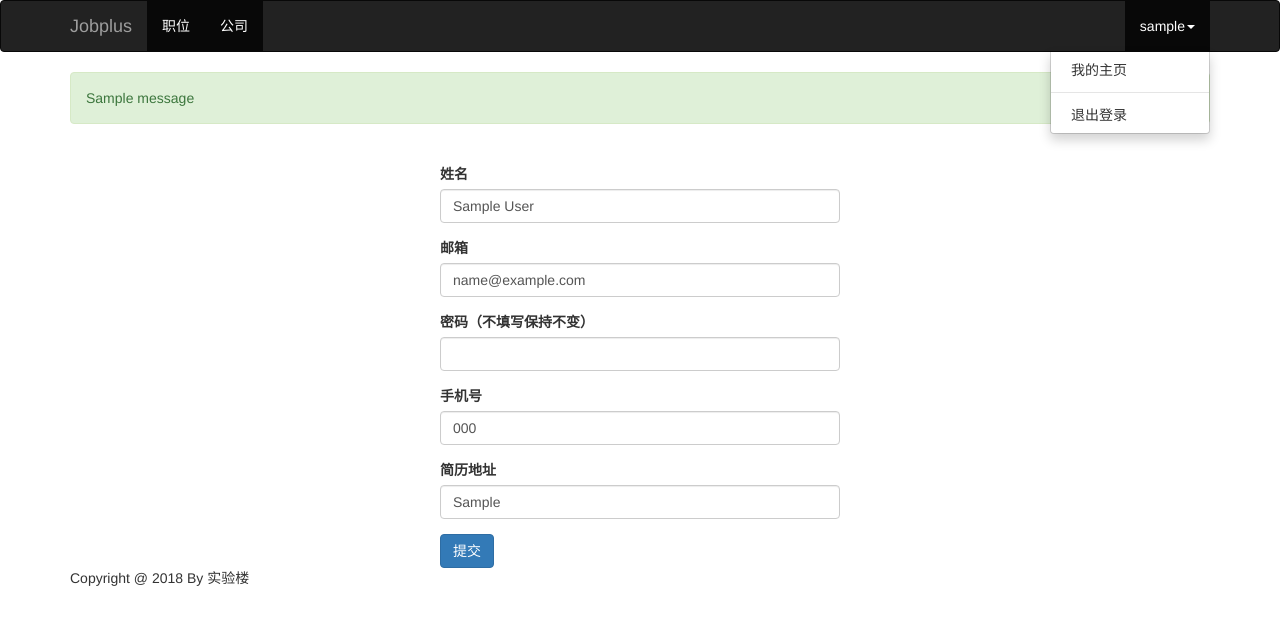
After one commit to LouPlus/jobplus7-15, a Flask app: page /user/profile in a window 1280 px wide, after a click that opens the changed part. The commit adds this page. Shown: the top 625 px of the page. Run offline with Flask 2, Linux system fonts and the light colour scheme; a user stored in the database is signed in; tables that the repository leaves empty hold one stand-in row (values such as "Sample post"); one stand-in notice (Sample message) is shown; parts of the project's set-up code (start-up, migrations or seed data) failed here and were passed over; some libraries are stand-ins or nearby versions.

Commit message:
this closes #21 and closes #22 and closes #23 (#45)
* edit login file

* edit forms.py

* fix 38(2)

* fix some error

* fix some error

* company.profile

* fix base.html and logout

* add chinese

* edit templates/base.html

* edit login file

* company.profile

```diff
--- a/jobplus/forms.py
+++ b/jobplus/forms.py
@@ -6,6 +6,8 @@ from wtforms import StringField,PasswordField,SubmitField, BooleanField, Validat
 from wtforms.validators import Required,Length,EqualTo,Email,URL
 from jobplus.models import db,User,Company
 
+
+#注册表单
 class RegisterForm(FlaskForm):
     name = StringField('用户名',validators=[Required(),Length(3,24)])
     email = StringField('邮件',validators=[Required(),Email()])
@@ -30,6 +32,89 @@ class RegisterForm(FlaskForm):
         db.session.add(user)
         db.session.commit()
         return user
+
+#登录表单
+class LoginForm(FlaskForm):
+    email = StringField('邮件', validators=[Required(), Email()])
+    password = PasswordField('密码', validators=[Required(), Length(6, 24)])
+    remember_me = BooleanField('记住我')
+    submit = SubmitField('提交')
+
+    def validate_email(self,field):
+        if field.data and not User.query.filter_by(email=field.data).first():
+            raise ValidationError('该邮箱未注册')
+
+    def validate_password(self,field):
+        user = User.query.filter_by(email=self.email.data).first()
+        if user and not user.check_password(field.data):
+            raise ValidationError('密码错误')
+
+
+#求职者，个人信息表
+class UserProfileForm(FlaskForm):
+    real_name = StringField('姓名')
+    email = StringField('邮箱',validators=[Required(), Email()])
+    password = PasswordField('密码（不填写保持不变）')
+    phone = StringField('手机号')
+   # work_years = IntegerField('工作年限')
+    resume = StringField('简历地址')
+    submit = SubmitField('提交')
+
+    def validate_phone(self,field): #电话验证器
+        phone = field.data
+        if phone[:2] not in ('13','15','18') and len(phone) !=11 :
+            raise ValidationError('请输入有效的手机号')
+
+    #要查看User对象的属性
+    def updata_profile(self,user): #传入User对象，将相应数据写入，传入数据库
+        user.real_name = self.real_name.data
+        user.email = self.email.data
+        if self.password.data :
+            user.password = self.password.data
+        user.phone = self.phone.data
+       # user.work_years = self.work_years.data
+        user.resume = self.resume.data
+        db.session.add(user)
+        db.session.commit()
+
+
+
+class CompanyProfileForm(FlaskForm):
+    name = StringField('企业名称')
+    email = StringField('邮件',validators=[Required(),Email()])
+    password = PasswordField('密码（不填写保持不变）')
+    slug = StringField('Slug',validators=[Required(),Length(3,24)])
+    location = StringField('地址',validators=[Length(0,64)])
+    contact = StringField('公司电话')
+    site = StringField('公司网站',validators=[Length(0,64)])
+    logo = StringField('Logo')
+    description = StringField('一句话描述',validators=[Length(0,100)])
+    about = TextAreaField('公司详情',validators=[Length(0,1024)])
+    submit = SubmitField('提交')
+
+    def validate_contact(self,field):
+        contact = field.data
+        if contact[:2] not in ('13','15','18') and len(contact) !=11:
+            raise ValidationError('请输入有效的手机号')
+
+    def updated_profile(self,user):
+        user.name = self.name.data
+        user.email = self.email.data
+        if self.password.data:
+            user.password = self.password.data
+
+        if user.company:
+            company_detail = user.company
+        else :
+            company_detail = Company()
+            company_detail.user_id = user.id
+        self.populate_obj(company_detail)
+
+        db.session.add(user)
+        db.session.add(company_detail)
+        db.session.commit()
+
+
 
 class AddUserForm(FlaskForm):
     real_name = StringField('姓名', validators=[Required(), Length(2,20)])
--- a/jobplus/handlers/user.py
+++ b/jobplus/handlers/user.py
@@ -1,3 +1,19 @@
-from flask import Blueprint
+from flask import Blueprint,redirect,render_template,url_for,flash
+from jobplus.forms import UserProfileForm
+from flask_login import login_required,current_user
 
-user = Blueprint('user',__name__,url_prefix='/users')
+user = Blueprint('user',__name__,url_prefix='/user')
+
+@user.route('/profile',methods=['GET','POST'])
+@login_required #引入flask_login，login_required装饰器保护路由
+def profile():
+    form = UserProfileForm(obj=current_user)
+    #UserProfileForm 传入一个User对象,Form中显示相应数据
+    #login_user后，创建了current_user,是一个User对象
+
+    if form.validate_on_submit():
+        form.updata_profile(current_user)
+        #form.updata_profile，传入一个User对象，修改参数，上传给数据库
+        flash('个人信息更新成功','success')
+        return redirect(url_for('front.index'))
+    return render_template('user/profile.html',form=form)
--- a/jobplus/models.py
+++ b/jobplus/models.py
@@ -64,11 +64,11 @@ class User(Base, UserMixin):
         return check_password_hash(self._password, password)
 
     @property
-    def admin(self):
+    def is_admin(self):
         return self.role == self.ADMIN
 
     @property
-    def company(self):
+    def is_company(self):
         return self.role == self.COMPANY
 
 
--- a/jobplus/templates/base.html
+++ b/jobplus/templates/base.html
@@ -47,7 +47,10 @@
                 <ul class="nav navbar-nav">
                     <li class='active'><a href="#">职位<span class='sr-only'>(current)</span></a></li>
                     <li class="active"><a href="#">公司<span class='sr-only'>(current)</span></a></li>
-                    <!--(未实现）如果用户通过认证（authenticated）且是管理者，显示连接 -->
+                    <!--如果用户通过认证（authenticated）且是管理者，显示连接 -->
+                    {% if current_user.is_authenticated and current_user.admin  %}
+                    <li><a href="#">控制台</a></li>
+                    {% endif %}
 
 
                 </ul>
@@ -55,27 +58,28 @@
                 <!--导航栏（右-->
                 <ul class="nav navbar-nav navbar-right">
                     <!--(未实现)根据是否认证，显示对应连接-->
+                    {% if not current_user.is_authenticated %}
                     <li><a href='{{ url_for('front.userregister') }}'>用户注册</a></li>
                     <li><a href='{{ url_for('front.companyregister') }}'>企业注册</a></li>
-                    <li><a href='#'>登录</a></li>
+                    <li><a href='{{ url_for('front.login') }}'>登录</a></li>
+                    {% else %}
+                    <li class='dropdown'>
+                    <a href="#" class="dropdown-toggle" data-toggle="dropdown" role="button" aria-haspopup="true" aria-expanded="false"><span id="username">{{ current_user.username }}</span><span class="caret"></span></a>
+                    <ul class='dropdown-menu'>
+                        <li><a href='{{ url_for('user.profile') }}'>我的主页</a></li>
+                        <li role='separator' class='divider'></li>
+                        <li><a href='{{ url_for('front.logout') }}'>退出登录</a></li>
+                    {% endif %}
                 </ul>
             </div><!--.navbar-collapse-->
         </div><!--/.container -->
     </nav>
 
 
-
-
-        <!--头部，流体（fluid）容器（container）-->
-        <div class='container-fluid header'>
-            {% block head %}{% endblock %}
-        </div>
-
-
         <!--用来显示flash 模块,加强用户体验-->
         <div class='container'>
         {% with messages = get_flashed_messages(with_categories=true) %}
-            {% if message %}
+            {% if messages %}
             {% for category,message in messages %}
             <div class='alert alert-{{ category }} alert-dismissible' role='alert'>
                 <button type='button' class='close' data-dismiss='alert' aria-label='Close'><span aria-hidden='true'>&times;</span></button>
@@ -85,6 +89,12 @@
             {% endif %}
         {% endwith %}
 
+
+        <!--头部，流体（fluid）容器（container）-->
+        <div class='container-fluid header'>
+            {% block head %}{% endblock %}
+        </div>
+
         <!--身体-->
         {% block body%}{% endblock %}
 
@@ -92,7 +102,7 @@
         {% block footer %}
          <div class='footer'>Copyright @ 2018 By 实验楼</div>
         {% endblock %}
-
+        </div><!--container-->
 
 
     {% block tail_js %}
--- /dev/null
+++ b/jobplus/templates/user/profile.html
@@ -0,0 +1,9 @@
+{% extends 'base.html' %}
+{% from 'macros.html' import render_form %}
+
+{% block body %}
+<div class='form'>
+    <h2></h2>
+    {{ render_form(form,url_for('user.profile')) }}
+</div>
+{% endblock %}
```
Also changed, not shown: jobplus/app.py (+10 -3 lines), jobplus/handlers/company.py (+19 -2 lines), jobplus/handlers/front.py (+30 -3 lines), jobplus/templates/company/profile.html (added, +9 -0 lines), jobplus/templates/login.html (added, +13 -0 lines).
